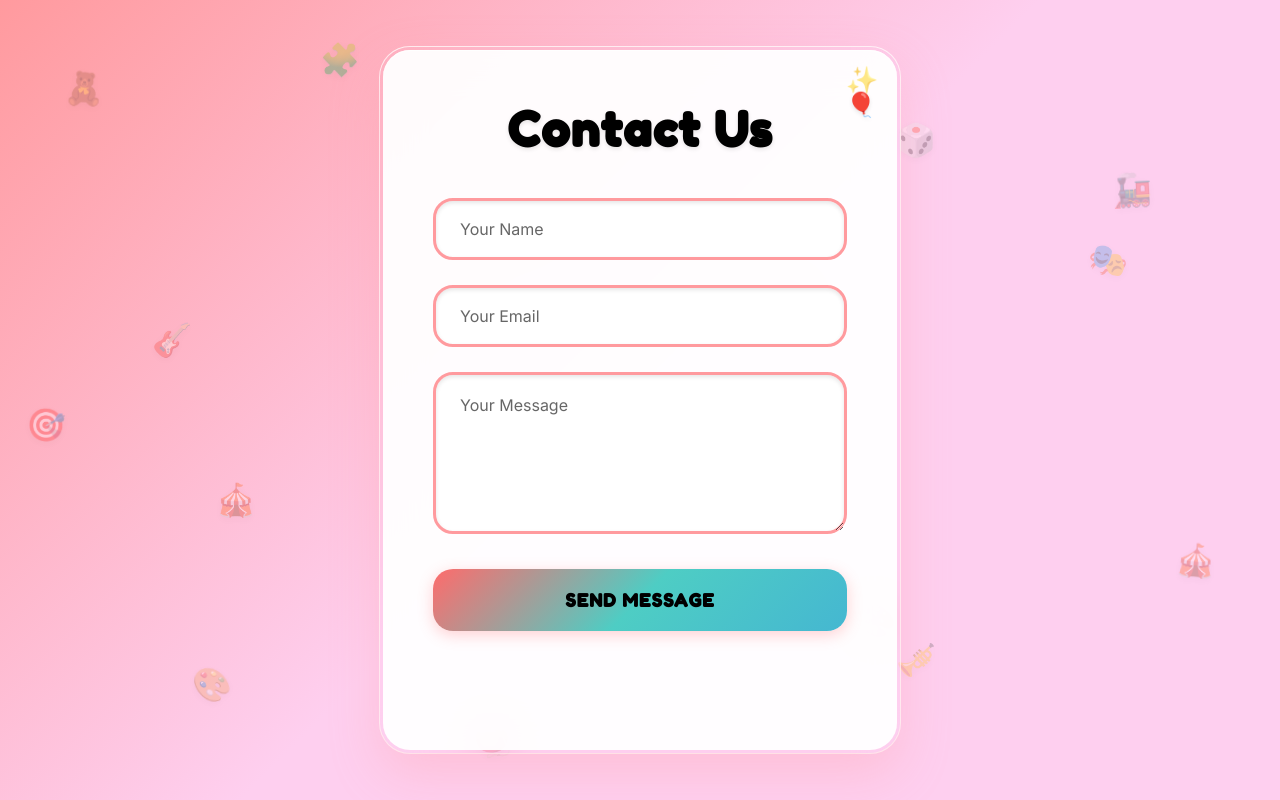
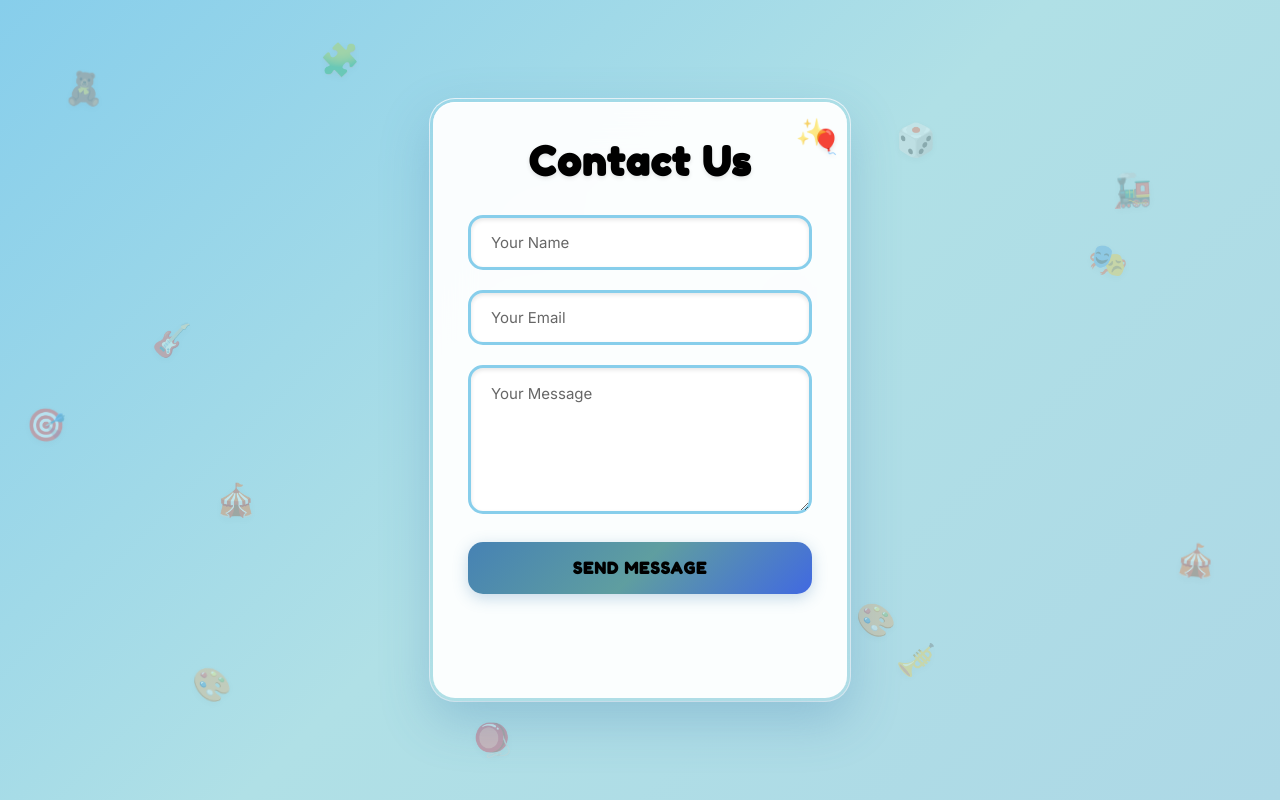
Before and after one commit to PAIKOK/conta, a plain HTML site: page index.html in a window 1280 px wide. Drawn offline with Linux system fonts and the light colour scheme; no server answers.

Commit message:
all corrected fix commit

```diff
--- a/script.js
+++ b/script.js
@@ -126,17 +126,16 @@ document.getElementById('contactForm').addEventListener('submit', async (e) => {
             responseMessage.classList.add('show', type);
         }, 10);
 
-        // Set inline styles as fallback
+        // Set inline styles with black text color
+        responseMessage.style.color = '#000000'; // Always black text
+
         if (type === 'success') {
-            responseMessage.style.color = '#2e7d32';
             responseMessage.style.backgroundColor = 'rgba(76, 175, 80, 0.1)';
             responseMessage.style.border = '2px solid rgba(76, 175, 80, 0.3)';
         } else if (type === 'error') {
-            responseMessage.style.color = '#c62828';
             responseMessage.style.backgroundColor = 'rgba(244, 67, 54, 0.1)';
             responseMessage.style.border = '2px solid rgba(244, 67, 54, 0.3)';
         } else if (type === 'info') {
-            responseMessage.style.color = '#1565c0';
             responseMessage.style.backgroundColor = 'rgba(33, 150, 243, 0.1)';
             responseMessage.style.border = '2px solid rgba(33, 150, 243, 0.3)';
         }
@@ -170,7 +169,7 @@ function testSuccessMessage() {
     setTimeout(() => {
         responseMessage.classList.add('show', 'success');
     }, 10);
-    responseMessage.style.color = '#2e7d32';
+    responseMessage.style.color = '#000000'; // Black text
     responseMessage.style.backgroundColor = 'rgba(76, 175, 80, 0.1)';
     responseMessage.style.border = '2px solid rgba(76, 175, 80, 0.3)';
 
--- a/style.css
+++ b/style.css
@@ -8,7 +8,7 @@
 
 body {
     font-family: 'Inter', sans-serif;
-    background: linear-gradient(135deg, #ff9a9e 0%, #fecfef 50%, #fecfef 100%);
+    background: linear-gradient(135deg, #87ceeb 0%, #b0e0e6 50%, #add8e6 100%);
     min-height: 100vh;
     display: flex;
     align-items: center;
@@ -167,12 +167,12 @@ body {
 .container {
     background: rgba(255, 255, 255, 0.95);
     backdrop-filter: blur(20px);
-    border-radius: 30px;
-    padding: 50px;
+    border-radius: 25px;
+    padding: 35px;
     width: 100%;
-    max-width: 520px;
+    max-width: 420px;
     box-shadow:
-        0 20px 50px rgba(255, 154, 158, 0.3),
+        0 20px 50px rgba(70, 130, 180, 0.3),
         0 0 0 1px rgba(255, 255, 255, 0.8),
         inset 0 1px 0 rgba(255, 255, 255, 0.9);
     position: relative;
@@ -188,8 +188,8 @@ body {
     left: -3px;
     right: -3px;
     bottom: -3px;
-    background: linear-gradient(45deg, #ff6b6b, #4ecdc4, #45b7d1, #96ceb4, #ffeaa7, #dda0dd, #ff9a9e);
-    border-radius: 33px;
+    background: linear-gradient(45deg, #4682b4, #5f9ea0, #4169e1, #6495ed, #87ceeb, #add8e6, #b0e0e6);
+    border-radius: 28px;
     z-index: -1;
     opacity: 0;
     transition: opacity 0.4s ease;
@@ -202,7 +202,7 @@ body {
 .container:hover {
     transform: translateY(-8px) scale(1.02);
     box-shadow:
-        0 30px 80px rgba(255, 154, 158, 0.4),
+        0 30px 80px rgba(70, 130, 180, 0.4),
         0 0 0 1px rgba(255, 255, 255, 0.9),
         inset 0 1px 0 rgba(255, 255, 255, 1);
 }
@@ -210,8 +210,8 @@ body {
 /* Typography */
 h1 {
     text-align: center;
-    margin-bottom: 40px;
-    font-size: 3rem;
+    margin-bottom: 30px;
+    font-size: 2.5rem;
     font-weight: 700;
     color: #000000;
     text-shadow: 0 2px 4px rgba(0, 0, 0, 0.1);
@@ -252,16 +252,16 @@ h1::after {
 form {
     display: flex;
     flex-direction: column;
-    gap: 25px;
+    gap: 20px;
 }
 
 input,
 textarea {
     background: rgba(255, 255, 255, 0.9);
-    border: 3px solid #ff9a9e;
-    border-radius: 20px;
-    padding: 18px 24px;
-    font-size: 16px;
+    border: 3px solid #87ceeb;
+    border-radius: 15px;
+    padding: 15px 20px;
+    font-size: 15px;
     color: #000000;
     font-family: 'Inter', sans-serif;
     transition: all 0.3s ease;
@@ -278,19 +278,19 @@ textarea::placeholder {
 
 input:focus,
 textarea:focus {
-    border-color: #4ecdc4;
+    border-color: #4682b4;
     background: rgba(255, 255, 255, 1);
     box-shadow:
-        0 0 0 4px rgba(78, 205, 196, 0.3),
-        0 8px 20px rgba(78, 205, 196, 0.2),
+        0 0 0 4px rgba(70, 130, 180, 0.3),
+        0 8px 20px rgba(70, 130, 180, 0.2),
         inset 0 2px 4px rgba(0, 0, 0, 0.1);
     transform: translateY(-3px);
 }
 
 input:valid:not(:focus):not(:placeholder-shown),
 textarea:valid:not(:focus):not(:placeholder-shown) {
-    border-color: #4ecdc4;
-    background: rgba(78, 205, 196, 0.1);
+    border-color: #4682b4;
+    background: rgba(70, 130, 180, 0.1);
 }
 
 input:invalid:not(:focus):not(:placeholder-shown),
@@ -301,29 +301,29 @@ textarea:invalid:not(:focus):not(:placeholder-shown) {
 
 textarea {
     resize: vertical;
-    min-height: 140px;
+    min-height: 120px;
     font-family: 'Inter', sans-serif;
     line-height: 1.5;
 }
 
 /* Button Styling */
 button {
-    background: linear-gradient(135deg, #ff6b6b 0%, #4ecdc4 50%, #45b7d1 100%);
+    background: linear-gradient(135deg, #4682b4 0%, #5f9ea0 50%, #4169e1 100%);
     border: none;
-    border-radius: 20px;
-    padding: 20px 30px;
-    font-size: 18px;
+    border-radius: 15px;
+    padding: 16px 25px;
+    font-size: 16px;
     font-weight: 600;
     color: #000000;
     cursor: pointer;
     transition: all 0.3s ease;
     position: relative;
     overflow: hidden;
-    margin-top: 10px;
+    margin-top: 8px;
     font-family: 'Fredoka One', cursive;
     text-transform: uppercase;
     letter-spacing: 1px;
-    box-shadow: 0 4px 15px rgba(255, 107, 107, 0.3);
+    box-shadow: 0 4px 15px rgba(70, 130, 180, 0.3);
 }
 
 button::before {
@@ -344,7 +344,7 @@ button:hover::before {
 button:hover {
     transform: translateY(-4px) scale(1.05);
     box-shadow:
-        0 12px 30px rgba(255, 107, 107, 0.4),
+        0 12px 30px rgba(70, 130, 180, 0.4),
         0 0 0 3px rgba(255, 255, 255, 0.5);
 }
 
@@ -573,7 +573,7 @@ button.loading::after {
 /* Hover effects for inputs */
 input:hover,
 textarea:hover {
-    border-color: #ffeaa7;
+    border-color: #5f9ea0;
     transform: translateY(-1px);
-    box-shadow: 0 4px 12px rgba(255, 234, 167, 0.3);
+    box-shadow: 0 4px 12px rgba(95, 158, 160, 0.3);
 }
```
